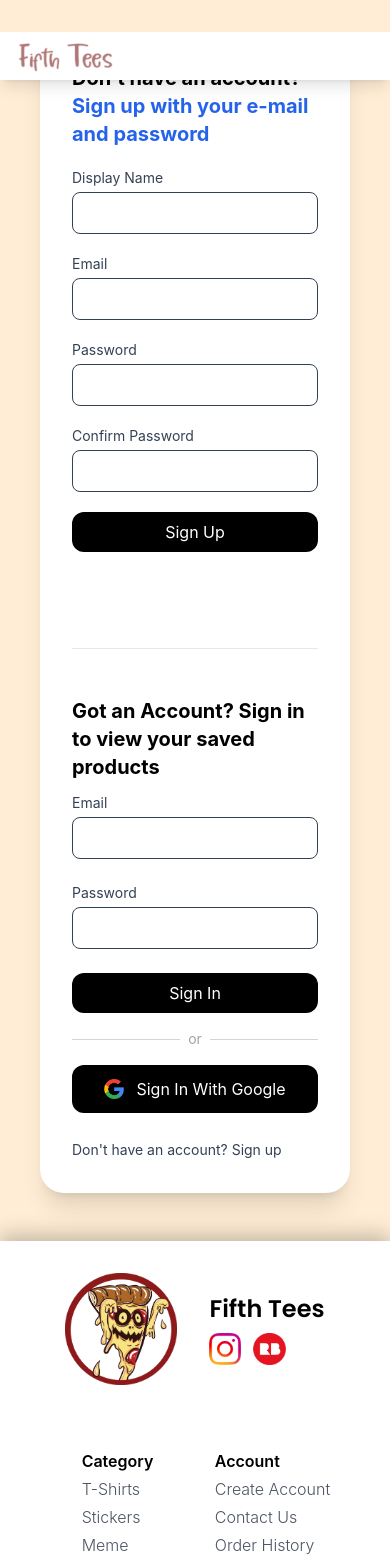
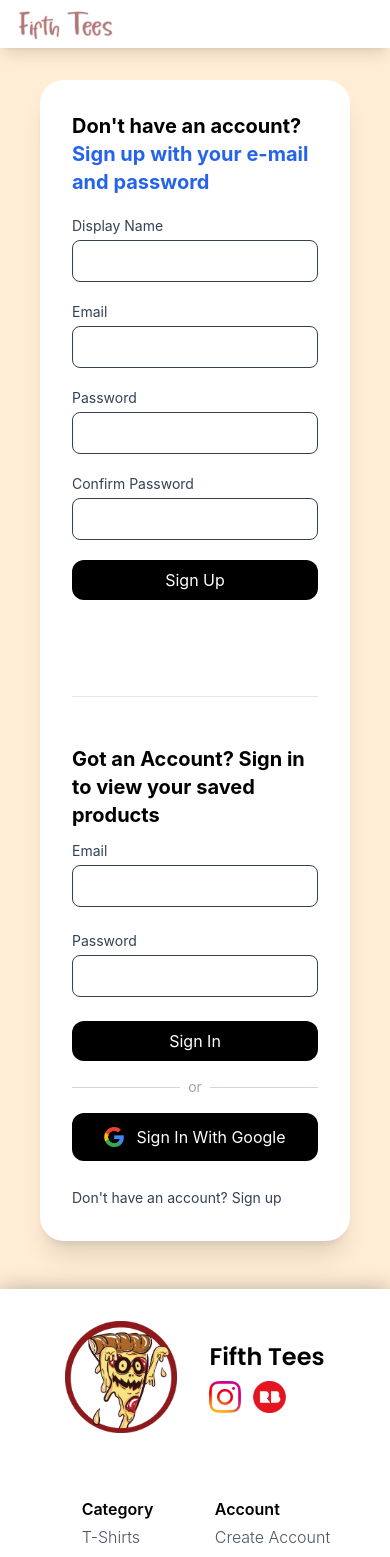
Before and after one commit to fifthrone/fifth-tees-website, a Next.js app: page /account in a window 390 px wide. Shown: the top 1557 px of the page. Built offline with nearby package versions, Linux system fonts and the light colour scheme; no server answers.

Commit message:
feat: add breadcrumb and footer link components, fix: fix navbar covered the content

```diff
--- a/src/app/[productId]/page.tsx
+++ b/src/app/[productId]/page.tsx
@@ -5,6 +5,9 @@
 import AddToWishListButton from "../../components/wish-list/add-to-wish-list-button";
 import AddToCartButton from "../../components/cart/add-to-cart-button";
 import SizeGuide from "../../components/size-guide/size-guide";
+import Breadcrumb from "../../components/breadcrumb/breadcrumb";
+import BreadcrumbItem from "../../components/breadcrumb/breadcrumb-item";
+
 
 import {
 	getData,
@@ -123,24 +126,34 @@
 		},
 	];
 
-	// useEffect(() => {
-	// 	dispatch(clearProduct);
-	// 	if (router.isReady) {
-	// 		dispatch(fetchProductAsync(id));
-	// 	}
-	// }, [router.isReady, id]);
+	const typeToHrefMap={
+		"T-Shirt":"/t-shirts",
+		"Sticker":"/stickers",
+	}
 
 	return (
 		<>
+			<div className="px-2 sm:px-10 max-w-6xl mx-auto">
+				<Breadcrumb className="pl-2 py-4">
+					<BreadcrumbItem href="/" className="hover:text-neutral-600 dark:hover:text-neutral-300 duration-200 transition">
+						<i className="fa-solid fa-house"></i>
+					</BreadcrumbItem>
+					<BreadcrumbItem href="/products">Products</BreadcrumbItem>
+					<BreadcrumbItem href={typeToHrefMap[type]}>{type}s</BreadcrumbItem>
+					<BreadcrumbItem>{title}</BreadcrumbItem>
+				</Breadcrumb>
+			</div>
 			{product && (
 				<div className="flex flex-col items-center justify-center max-w-6xl mx-auto sm:px-10 px-2 border1 pb-4">
-					<div className="w-full bg-white dark:bg-neutral-800 rounded-3xl shadow-2xl mt-2 sm:mt-8 p-6 sm:p-12">
+					<div className="w-full bg-white dark:bg-neutral-800 rounded-3xl shadow-2xl p-6 sm:p-12">
 						<div className="border1 grid gap-14 md:grid-cols-2  auto-rows-min">
 							<div className="md:pt-12 space-y-2 md:space-y-4 border1 border-black">
 								<div className="text-xl sm:text-3xl font-poppins font-semibold">
 									{title} {type}
 								</div>
-								<div className="text-xs sm:text-base font-light">{product.type}</div>
+								<div className="text-xs sm:text-base font-light">
+									{product.type}
+								</div>
 								<div className="text-lg sm:text-2xl font-poppins font-semibold">
 									${product.price}
 								</div>
--- a/src/app/stickers/page.tsx
+++ b/src/app/stickers/page.tsx
@@ -1,4 +1,7 @@
 import ProductListing from "../../components/product-listing/product-listing";
+import Breadcrumb from "../../components/breadcrumb/breadcrumb";
+import BreadcrumbItem from "../../components/breadcrumb/breadcrumb-item";
+
 import { getProductsByType } from "../../utils/firebase/firebase.utils";
 
 const TShirtsPage = async () => {
@@ -6,11 +9,17 @@
 
 	return (
 		<>
-			<div className="flex flex-col items-center justify-center max-w-6xl mx-auto">
-				<div className="text-3xl text-orange-900 font-poppins pt-4 font-semibold">
-					Stickers
+			<div className="px-2 sm:px-10 max-w-6xl mx-auto">
+				<Breadcrumb className="pl-2 py-4 p-2px-5bg-whitew-min rounded-fullshadow-md">
+					<BreadcrumbItem href="/" className="hover:text-neutral-600 dark:hover:text-neutral-300 duration-200 transition">
+						<i className="fa-solid fa-house"></i>
+					</BreadcrumbItem>
+					<BreadcrumbItem href="/products">Products</BreadcrumbItem>
+					<BreadcrumbItem>Stickers</BreadcrumbItem>
+				</Breadcrumb>
+				<div className="xborder flex flex-col items-center justify-center ">
+					<ProductListing products={stickers} />
 				</div>
-				<ProductListing products={stickers} />
 			</div>
 		</>
 	);
--- a/src/app/t-shirts/page.tsx
+++ b/src/app/t-shirts/page.tsx
@@ -1,4 +1,7 @@
 import ProductListing from "../../components/product-listing/product-listing";
+import Breadcrumb from "../../components/breadcrumb/breadcrumb";
+import BreadcrumbItem from "../../components/breadcrumb/breadcrumb-item";
+
 import { getProductsByType } from "../../utils/firebase/firebase.utils";
 
 const TShirtsPage = async () => {
@@ -6,11 +9,17 @@
 
 	return (
 		<>
-			<div className="flex flex-col items-center justify-center max-w-6xl mx-auto">
-				<div className="text-3xl text-orange-900 font-poppins pt-4 font-semibold">
-					T-Shirts
+			<div className="px-2 sm:px-10 max-w-6xl mx-auto">
+				<Breadcrumb className="pl-2 py-4">
+					<BreadcrumbItem href="/" className="hover:text-neutral-600 dark:hover:text-neutral-300 duration-200 transition">
+						<i className="fa-solid fa-house"></i>
+					</BreadcrumbItem>
+					<BreadcrumbItem href="/products">Products</BreadcrumbItem>
+					<BreadcrumbItem>T-Shirts</BreadcrumbItem>
+				</Breadcrumb>
+				<div className="xborder flex flex-col items-center justify-center ">
+					<ProductListing products={tShirts} />
 				</div>
-				<ProductListing products={tShirts} />
 			</div>
 		</>
 	);
--- /dev/null
+++ b/src/components/breadcrumb/breadcrumb-item.tsx
@@ -0,0 +1,20 @@
+import Link from "next/link";
+
+const BreadcrumbItem = ({ href = null, children, className="" }) => {
+	return (
+		<>
+			{href ? (
+				<Link
+					href={href}
+					className={`hover:text-neutral-800 dark:hover:text-neutral-100 font-poppins transition duration-200 ${className}`}
+				>
+					{children}
+				</Link>
+			) : (
+				<div className="font-poppins text-neutral-800 dark:text-neutral-100">{children}</div>
+			)}
+		</>
+	);
+};
+
+export default BreadcrumbItem;
--- /dev/null
+++ b/src/components/breadcrumb/breadcrumb.tsx
@@ -0,0 +1,23 @@
+import { Children } from "react";
+
+const Breadcrumb = (props) => {
+	const { children, separator = "/", className } = props;
+	return (
+		<nav
+			className={`flex flex-row items-center justify-start space-x-3 space-y-0 xborder text-xs sm:text-sm text-neutral-500 dark:text-neutral-400 flex-wrap ${className}`}
+		>
+			{Children.map(children, (child, index) => (
+				<>
+					{index >= 1 && (
+						<div className="xborder -translate-y-[1px]">
+							{separator}
+						</div>
+					)}
+					{child}
+				</>
+			))}
+		</nav>
+	);
+};
+
+export default Breadcrumb;
--- /dev/null
+++ b/src/components/footer/footer-link.tsx
@@ -0,0 +1,13 @@
+import Link from "next/link";
+
+const FooterLink = (props) => {
+	const { href, children, className } = props;
+
+	return (
+		<Link href={href} className={`font-light hover:underline ${className}`}>
+			{children}
+		</Link>
+	);
+};
+
+export default FooterLink;
--- a/src/components/footer/footer.js
+++ b/src/components/footer/footer.js
@@ -1,6 +1,9 @@
+import Link from "next/link";
+import FooterLink from "./footer-link";
+
 const Footer = () => {
 	return (
-		<div className="mt-12 sm:mt-24 bg-white dark:bg-neutral-800 shadow-[0_-5px_20px_rgba(0,0,0,0.25)]">
+		<div className="mt-12 sm:mt-24 bg-white dark:bg-neutral-800 shadow-[0_-1px_20px_rgba(0,0,0,0.25)]">
 			<div className="max-w-6xl px-10 mx-auto">
 				{/* <div className="mt-8 border-t-[1px] border-gray-400 w-full"></div> */}
 				<div className="py-8 flex flex-col md:flex-row space-y-16 md:space-y-0 justify-center border1">
@@ -10,28 +13,52 @@
 							<h2 className="font-semibold text-2xl font-poppins">
 								Fifth Tees
 							</h2>
-              <div className="flex flex-row space-x-3">
-                <img className="h-8 object-contain hover:scale-105 duration-500" src="instagramLogo.png" alt="instagram" />
-                <img className="h-8 object-contain hover:scale-105 duration-500" src="redbubbleLogo.png" alt="redbubble" />
-              </div>
+							<div className="flex flex-row space-x-3">
+								<a
+									href="https://www.instagram.com/fifthtees/"
+									rel="noopener noreferrer"
+									target="_blank"
+								>
+									<img
+										className="h-8 object-contain hover:scale-105 duration-500"
+										src="instagramLogo.png"
+										alt="instagram"
+									/>
+								</a>
+								<a
+									href="https://FifthTees.redbubble.com"
+									rel="noopener noreferrer"
+									target="_blank"
+								>
+									<img
+										className="h-8 object-contain hover:scale-105 duration-500"
+										src="redbubbleLogo.png"
+										alt="redbubble"
+									/>
+								</a>
+							</div>
 						</div>
 					</div>
 					<div className="flex flex-row justify-center w-full border1 h-full">
-						<div className="flex flex-col space-y-1 items-center justify-center w-full border1 h-full text-gray-600 dark:text-neutral-400">
-							<div className="space-y-1">
-								<p className="font-semibold text-black dark:text-white">Category</p>
-								<p className="font-light">T-Shirts</p>
-								<p className="font-light">Stickers</p>
-								<p className="font-light">Meme</p>
-								<p className="font-light">Pets</p>
+						<div className="flex items-center justify-center w-full border1 h-full text-gray-600 dark:text-neutral-400">
+							<div className="flex flex-col items-start justify-center space-y-1">
+								<p className="font-semibold text-black dark:text-white">
+									Category
+								</p>
+								<FooterLink href="/t-shirts">T-Shirts</FooterLink>
+								<FooterLink href="/stickers">Stickers</FooterLink>
+								<FooterLink href="/t-shirts">Meme</FooterLink>
+								<FooterLink href="/t-shirts">Pets</FooterLink>
 							</div>
 						</div>
-						<div className="flex flex-col space-y-1 items-center justify-center w-full border1 h-full text-gray-600 dark:text-neutral-400">
-							<div className="space-y-1">
-								<p className="font-semibold text-black dark:text-white">Account</p>
-								<p className="font-light">Create Account</p>
-								<p className="font-light">Contact Us</p>
-								<p className="font-light">Order History</p>
+						<div className="flex items-center justify-center w-full border1 h-full text-gray-600 dark:text-neutral-400">
+							<div className="flex flex-col items-start justify-center space-y-1">
+								<p className="font-semibold text-black dark:text-white">
+									Account
+								</p>
+								<FooterLink href="/account">Create Account</FooterLink>
+								<FooterLink href="/">Contact Us</FooterLink>
+								<FooterLink href="/">Order History</FooterLink>
 							</div>
 						</div>
 					</div>
--- a/src/components/nav-bar/nav-bar.js
+++ b/src/components/nav-bar/nav-bar.js
@@ -5,6 +5,7 @@
 import { useRef, useState } from "react";
 import { useSelector, useDispatch } from "react-redux";
 import { useTheme } from "next-themes";
+import { usePathname } from "next/navigation";
 
 import Cart from "../cart/cart";
 import WishList from "../wish-list/wish-list";
@@ -36,6 +37,7 @@
 const NavBar = () => {
 	const dispatch = useDispatch();
 	const { theme, setTheme } = useTheme();
+	const pathname = usePathname();
 
 	const cartIsOpen = useSelector(selectIsOpen);
 	const wishListIsOpen = useSelector(selectWishListIsOpen);
@@ -51,7 +53,8 @@
 	const mobileNavButtonRef = useRef(null);
 
 	return (
-		<div className="fixed left-0 right-0 z-50 md:static bg-white dark:bg-neutral-800 shadow-lg shadow-gray-9001">
+		<>
+			<div className="fixed top-0 left-0 right-0 z-50 md:static bg-white dark:bg-neutral-800 shadow-lg shadow-gray-9001">
 				<nav className="max-w-6xl w-full flex justify-between items-center flex-row mx-auto sm:px-10 px-2">
 					<Link href="/">
 						<img
@@ -169,6 +172,10 @@
 					</div>
 				</nav>
 			</div>
+			<div
+				className={`h-12 md:hidden ${pathname === "/" ? "tall:hidden" : ""}`}
+			></div>
+		</>
 	);
 };
 
--- a/src/components/product-listing/product-listing.js
+++ b/src/components/product-listing/product-listing.js
@@ -4,7 +4,7 @@
 	const { products } = props;
 
 	return (
-		<div className="p-2 sm:p-8 grid gap-3 grid-cols-2 md:grid-cols-3 lg:grid-cols-4 xl:grid-cols-5">
+		<div className="grid gap-3 grid-cols-2 md:grid-cols-3 lg:grid-cols-4 xl:grid-cols-5">
 			{products.length ?
 				products.map((product) => (
 					<ProductCard key={product.id} product={product} />
```
Also changed, not shown: src/app/products/page.tsx (+13 -1 lines), src/components/home-page/hero.js (+7 -7 lines). Lines whose indentation alone changed are shown as unchanged.
